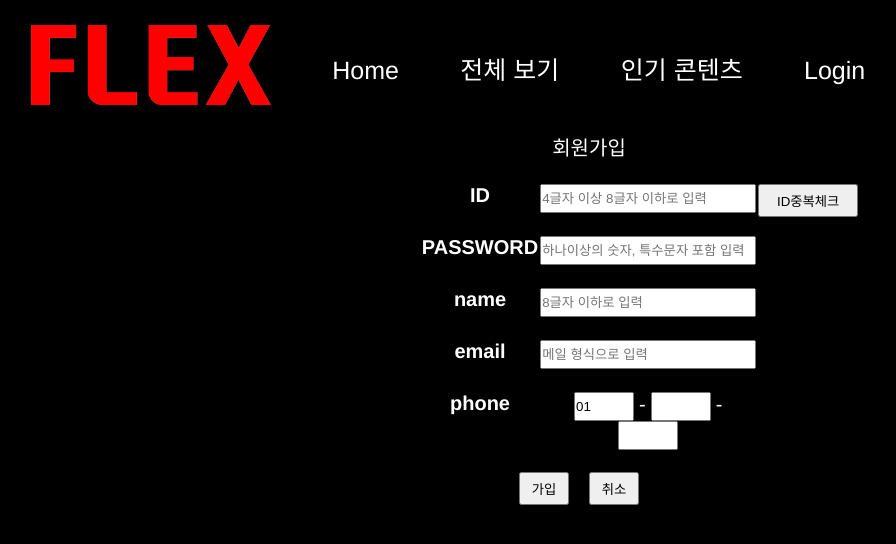
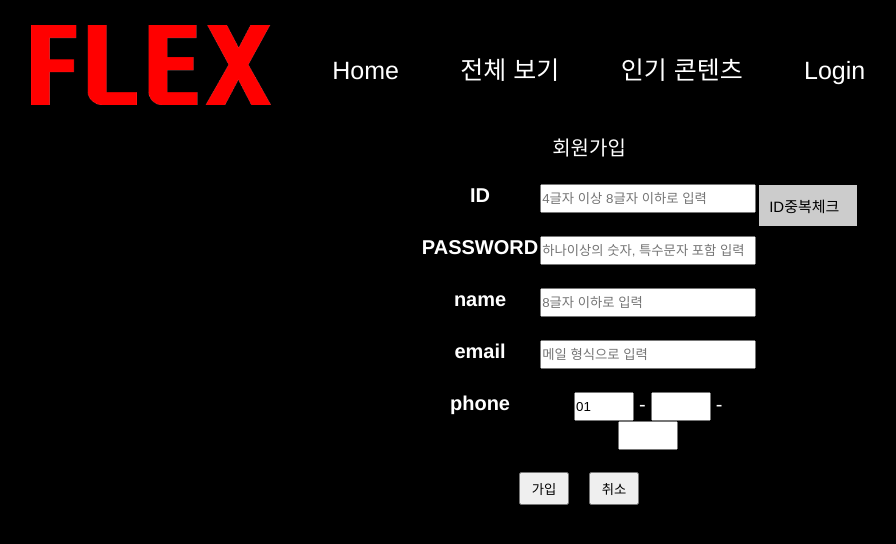
Before and after one commit to ITnewbie3/flex_client, a React (Create React App) app: page /join in a window 1280 px wide. Shown: the top 544 px of the page, without its empty margins (0-896 px from the left). Built offline with nearby package versions, Linux system fonts and the light colour scheme.

Commit message:
회원가입수정

```diff
--- a/src/main/style.css
+++ b/src/main/style.css
@@ -129,6 +129,8 @@ padding-bottom: 30px;
 #loginbox input{
     margin-left: 15px;
     width:50%;
+    font-size: 14px;
+    padding-left: 10px;
     line-height: 30px;
     background: none;
     border: none;
--- a/src/member/Join.js
+++ b/src/member/Join.js
@@ -30,7 +30,7 @@ const Join = () => {
     const regEma = /^[0-9a-zA-Z]([-_\.]?[0-9a-zA-Z])*@[0-9a-zA-Z]([-_\.]?[0-9a-zA-Z])*\.[a-zA-Z]{2,3}$/i;
     const regExp = /^01([0|1|6|7|8|9]?)-?([0-9]{3,4})-?([0-9]{4})$/;
     const phon = `${formData.phone1}-${formData.phone2}-${formData.phone3}`
-    const boxcheck = (formData.id.length > 3 && formData.id.length < 9 && formData.name.length > 3 && formData.name.length < 9)
+    const boxcheck = (formData.id.length > 1 && formData.id.length < 9 && formData.name.length > 1 && formData.name.length < 9)
 
 
     function insertMember(){
@@ -48,7 +48,9 @@ const Join = () => {
     function checkMember(){
         axios.get(`${API_URL}/checkmember/${formData.id}`)
         .then(result=>{
-            if(result.data.length === 0){
+            if(!(formData.id.length > 1 && formData.id.length < 9)){
+                alert('id는 2글자이상 8글자 이하로 입력해주세요')
+            }else if(result.data.length === 0){
                 alert('사용가능한 아이디 입니다.')
             } else{
                 alert('이미 존재하는 아이디 입니다.')
@@ -61,7 +63,7 @@ const Join = () => {
     const onSubmit =(e)=>{
         e.preventDefault();
         if(!boxcheck){
-            alert('id와 name은 3글자이상 8글자 이하로 입력해주세요')
+            alert('id와 name은 2글자이상 8글자 이하로 입력해주세요')
          } else if (!regPw.test(formData.pw)){
              alert('password는 특수문자 1개를 포함한 8글자 이상 입력해주세요.')
          } else if (!regEma.test(formData.email)){
@@ -88,7 +90,7 @@ const Join = () => {
                 <tr>
                     <th>ID</th>
                     <td><input type='text' required onChange={onChange} placeholder='4글자 이상 8글자 이하로 입력' name='id'/>
-                   </td> <button id='checkbtn' onClick={checkMember}>ID중복체크</button>
+                   </td> <span id='checkbtn' onClick={checkMember}>ID중복체크</span>
                 </tr>                <tr>
                     <th>PASSWORD</th>
                     <td><input type='password' required onChange={onChange} placeholder='하나이상의 숫자, 특수문자 포함 입력' name='pw'/></td>
--- a/src/member/style.css
+++ b/src/member/style.css
@@ -55,6 +55,12 @@
 
 #insertform table #checkbtn{
     width:100px;
+    display: block;
+    font-size: 15px;
     margin: 0;
-    margin-right: 0;
+    color:black;
+    background: #ccc;
+    border: 1px solid black;
+    cursor: pointer;
+    padding: 10px;
 }
```
